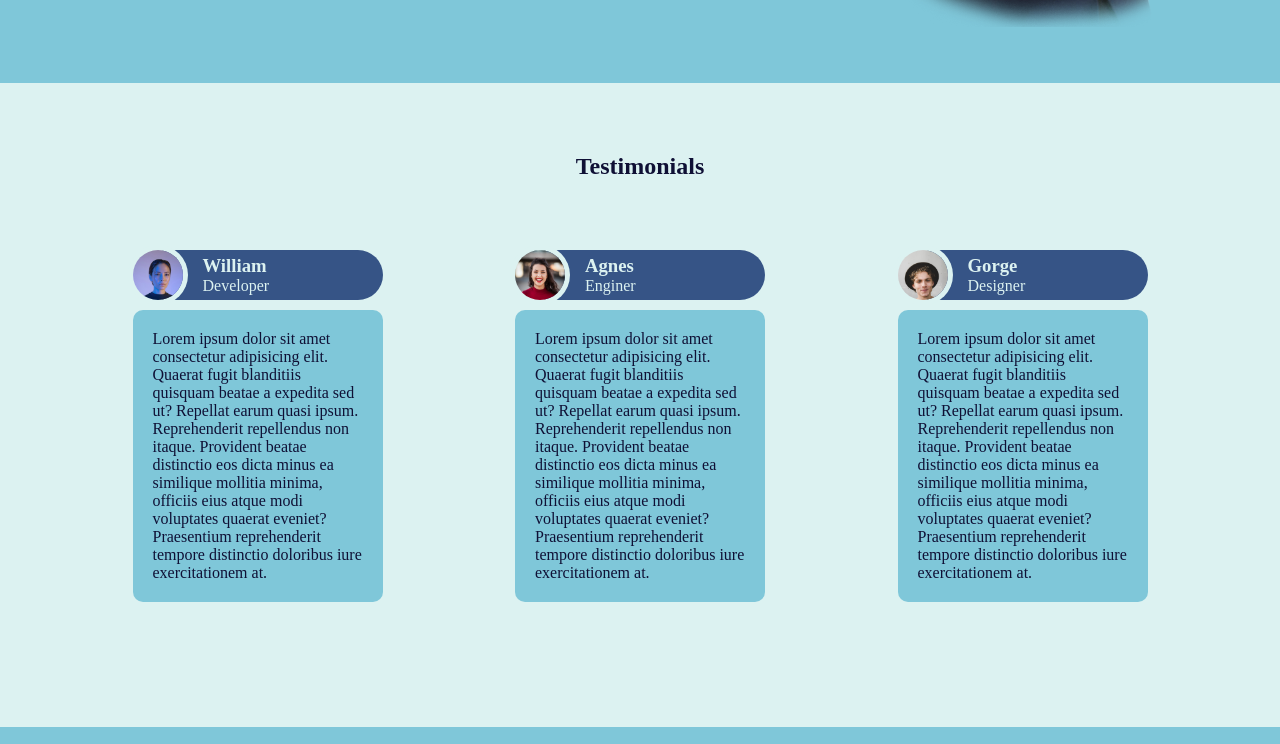
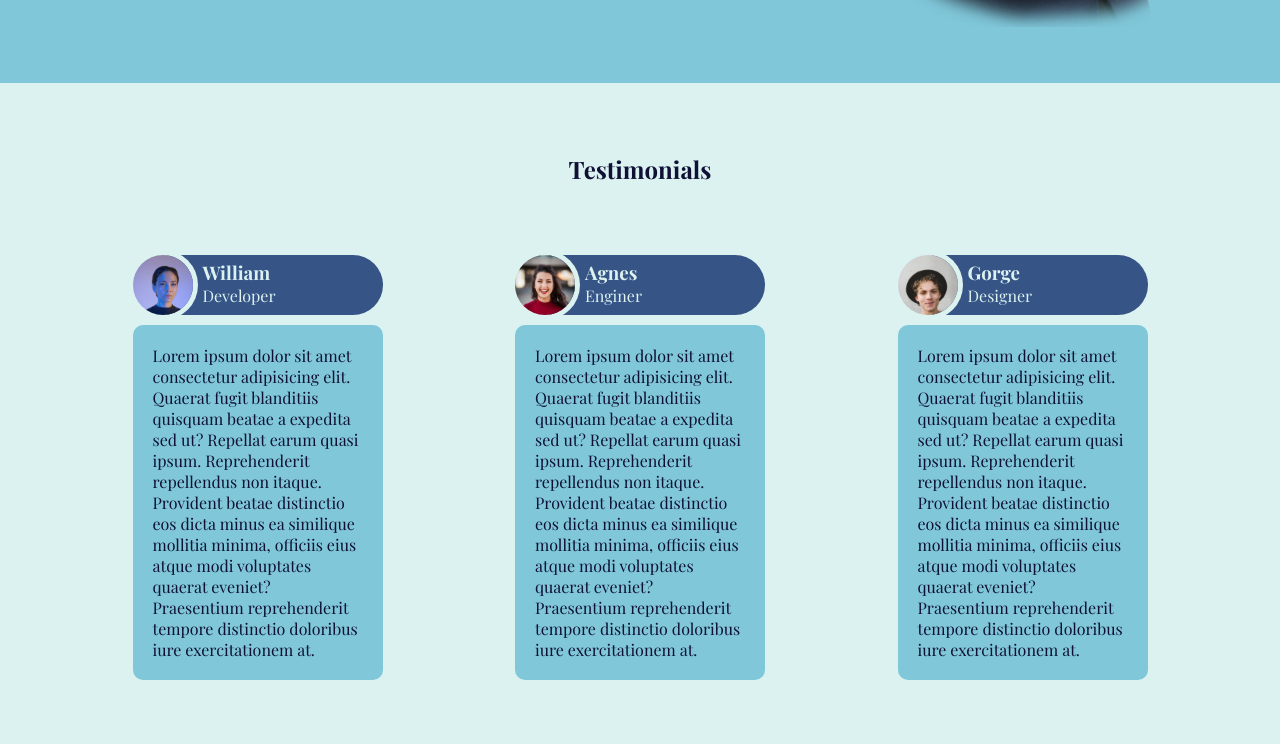
Before and after one commit to 1k14u14/ex-simple-profile-company, a plain HTML site: page index.html in a window 1280 px wide. Shown: the part 1496-2240 px from the top of the page. Drawn offline with nearby package versions, Linux system fonts and the light colour scheme.

Commit message:
font change

```diff
--- a/css/style.css
+++ b/css/style.css
@@ -8,6 +8,7 @@
   margin: 0;
   padding: 0;
   box-sizing: border-box;
+  font-family: "Playfair Display", serif;
   scroll-behavior: smooth;
 }
 
@@ -19,7 +20,7 @@ body {
 nav {
   width: 100vw;
   padding: 10px 20px;
-  color: var(--fourthcolor);
+  color: var(--thirdcolor);
   position: fixed;
   display: flex;
   justify-content: space-between;
@@ -163,8 +164,8 @@ section:nth-child(even) {
 }
 
 .testimoni .blockcard .card img {
-  height: 50px;
-  width: 50px;
+  height: 60px;
+  width: 60px;
   border-radius: 50%;
   box-shadow: 0 0 0 5px var(--primary);
   object-fit: cover;
@@ -174,7 +175,7 @@ section:nth-child(even) {
 
 .testimoni .blockcard .card .heroabout {
   width: 240px;
-  height: 50px;
+  height: 60px;
   margin-left: 10px;
   margin-bottom: 10px;
   padding-top: 5px;
--- a/index.html
+++ b/index.html
@@ -8,6 +8,9 @@
     <link rel="shortcut icon" href="favicon.ico" type="image/x-icon" />
     <link rel="stylesheet" href="https://fonts.googleapis.com/css2?family=Material+Symbols+Outlined:opsz,wght,FILL,GRAD@24,400,0,0" />
     <link rel="stylesheet" href="https://unpkg.com/aos@next/dist/aos.css" />
+    <link rel="preconnect" href="https://fonts.googleapis.com" />
+    <link rel="preconnect" href="https://fonts.gstatic.com" crossorigin />
+    <link href="https://fonts.googleapis.com/css2?family=Playfair+Display:wght@400;500;600;700;800&display=swap" rel="stylesheet" />
   </head>
   <body>
     <nav>
@@ -89,7 +92,7 @@
     </section>
     <section id="testimoni" class="testimoni">
       <h1 data-aos="zoom-in">Testimonials</h1>
-      <div class="blockcard" data-aos="zoom-in-left">
+      <div class="blockcard" data-aos="fade-left">
         <div class="card">
           <img src="./img/testi/hero1.jpg" alt="" />
           <div class="heroabout">
@@ -204,9 +207,9 @@
     </section>
     <section id="contact" class="contact">
       <div class="title">
-        <h1>Contact Us</h1>
+        <h1 data-aos="zoom-in">Contact Us</h1>
       </div>
-      <form action="">
+      <form action="" data-aos="fade-down">
         <label for="email">Email</label><br />
         <input type="email" name="" id="email" required /><br />
         <label for="name">Name</label><br />
```
